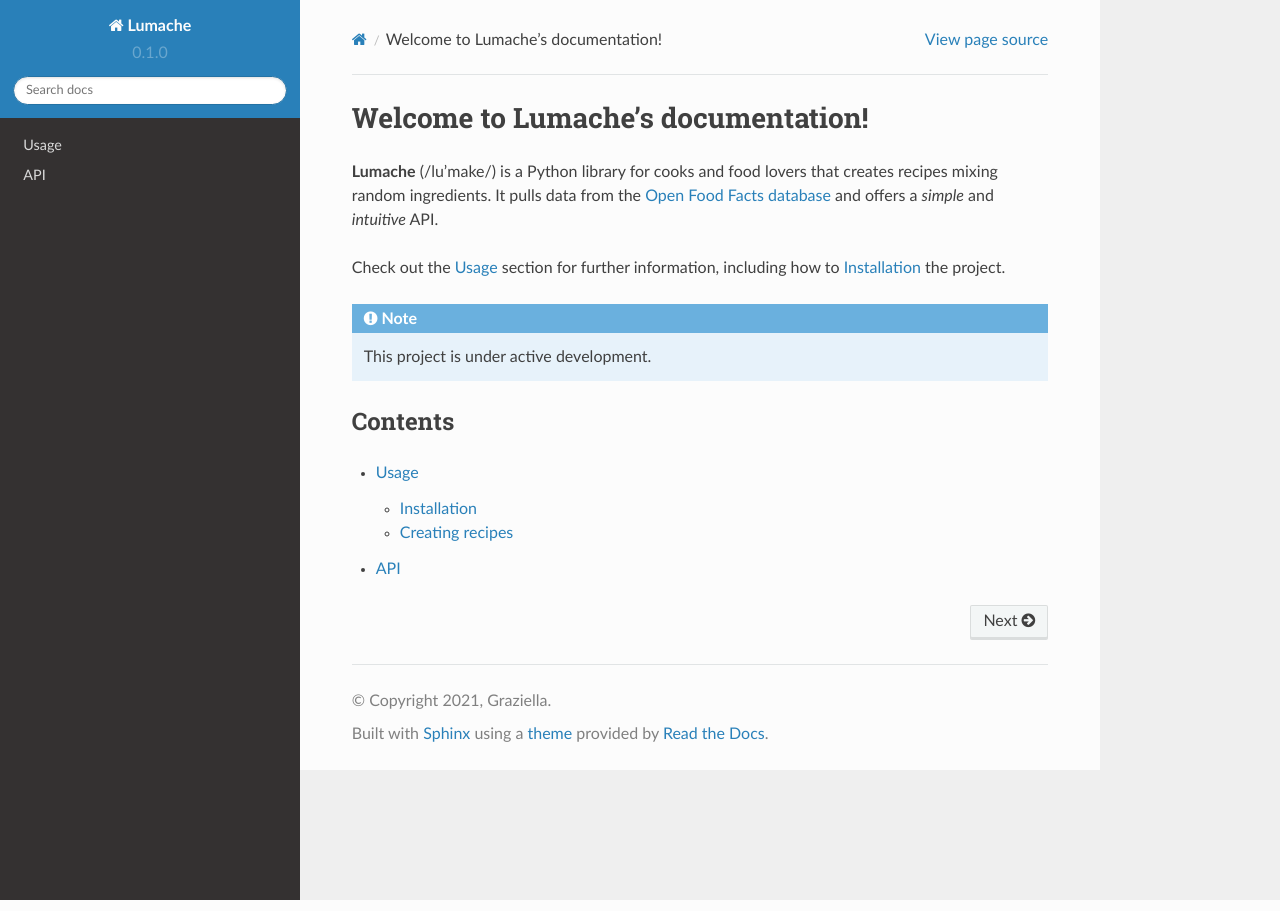
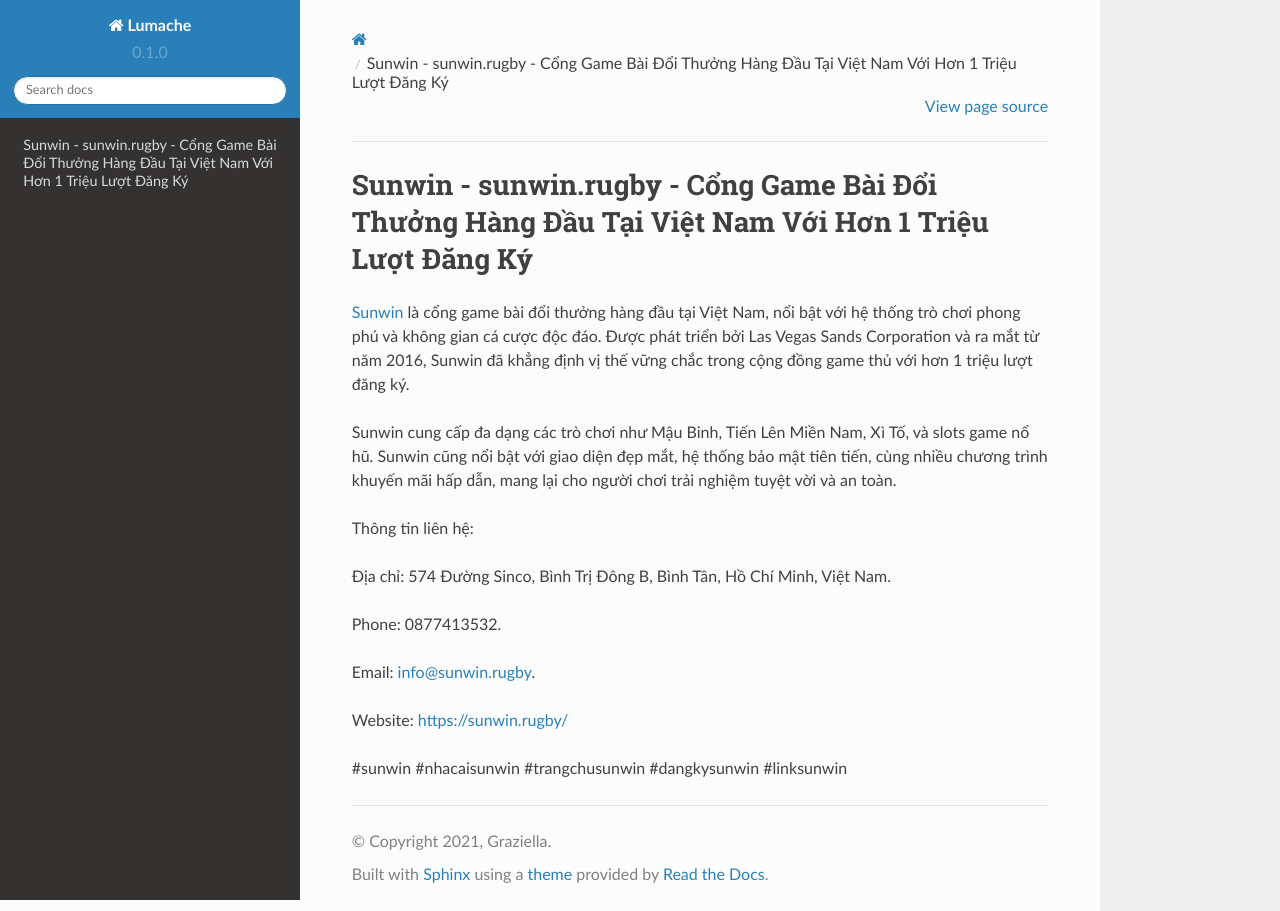
Before and after one commit to luongchanvien962/sunwinrugby, a Sphinx documentation site: the page built from docs/source/index.rst, in a window 1280 px wide. Built offline with Sphinx 7.4.7 and the Read the Docs theme 2.0.0, drawn with Linux system fonts in a browser that asks for light colours.

Commit message:
Update index.rst

```diff
--- a/docs/source/index.rst
+++ b/docs/source/index.rst
@@ -1,22 +1,18 @@
-Welcome to Lumache's documentation!
+Sunwin - sunwin.rugby - Cổng Game Bài Đổi Thưởng Hàng Đầu Tại Việt Nam Với Hơn 1 Triệu Lượt Đăng Ký
 ===================================
 
-**Lumache** (/lu'make/) is a Python library for cooks and food lovers
-that creates recipes mixing random ingredients.
-It pulls data from the `Open Food Facts database <https://world.openfoodfacts.org/>`_
-and offers a *simple* and *intuitive* API.
+`Sunwin <https://sunwin.rugby/>`_ là cổng game bài đổi thưởng hàng đầu tại Việt Nam, nổi bật với hệ thống trò chơi phong phú và không gian cá cược độc đáo. Được phát triển bởi Las Vegas Sands Corporation và ra mắt từ năm 2016, Sunwin đã khẳng định vị thế vững chắc trong cộng đồng game thủ với hơn 1 triệu lượt đăng ký.
 
-Check out the :doc:`usage` section for further information, including
-how to :ref:`installation` the project.
+Sunwin cung cấp đa dạng các trò chơi như Mậu Binh, Tiến Lên Miền Nam, Xì Tố, và slots game nổ hũ. Sunwin cũng nổi bật với giao diện đẹp mắt, hệ thống bảo mật tiên tiến, cùng nhiều chương trình khuyến mãi hấp dẫn, mang lại cho người chơi trải nghiệm tuyệt vời và an toàn.
 
-.. note::
+Thông tin liên hệ:
 
-   This project is under active development.
+Địa chỉ: 574 Đường Sinco, Bình Trị Đông B, Bình Tân, Hồ Chí Minh, Việt Nam.
 
-Contents
---------
+Phone: 0877413532.
 
-.. toctree::
+Email: info@sunwin.rugby.
 
-   usage
-   api
+Website: https://sunwin.rugby/
+
+#sunwin #nhacaisunwin #trangchusunwin #dangkysunwin #linksunwin
```
